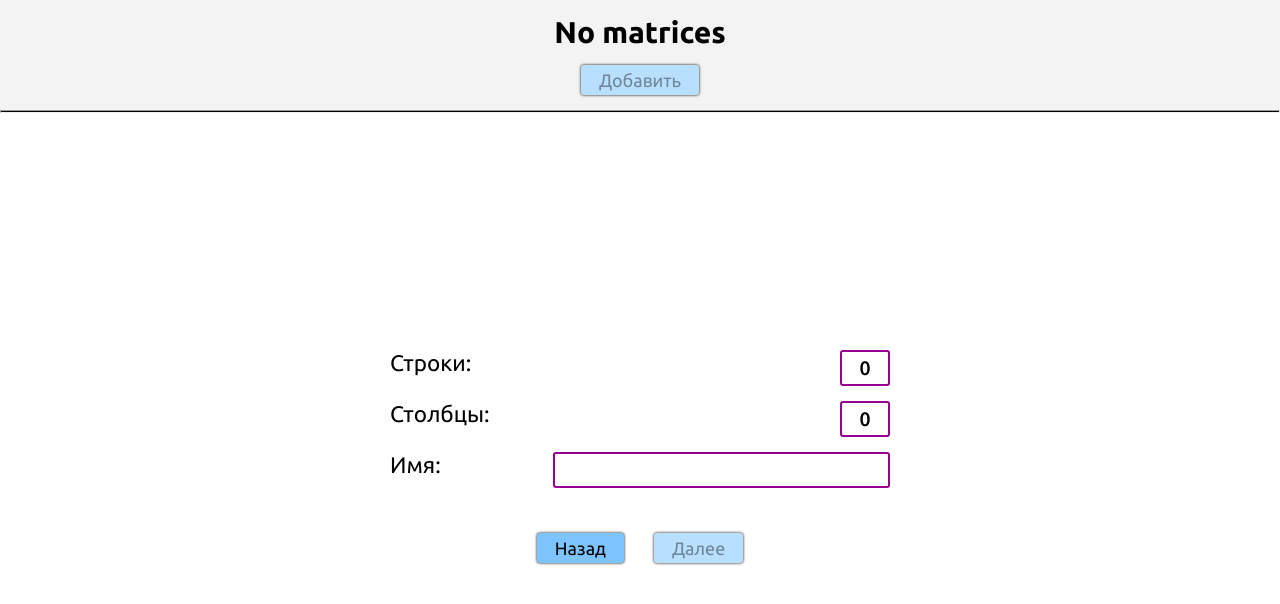
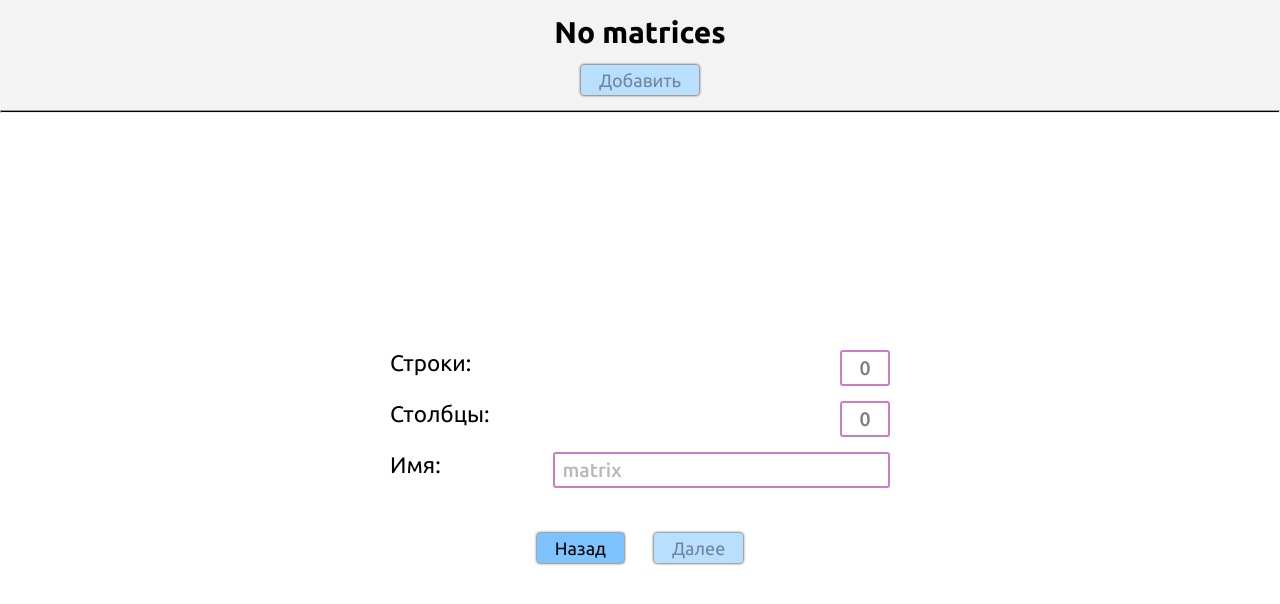
Before and after one commit to atomych/matrix, a Vue app: page / in a window 1280 px wide. Both pictures are taken after typing "Sample" into the empty fields and a click on the button "Добавить". Shown: the top 604 px of the page. Built offline with nearby package versions, Linux system fonts and the light colour scheme.

Commit message:
update design, create linearParser, create validator, + some features

```diff
--- a/src/App.vue
+++ b/src/App.vue
@@ -15,6 +15,8 @@
       v-if="state == 'start'"
       :matrices="list"
       :selected="selected"
+      @unselected="selected = ''"
+      @used-matrices="highlight"
     />
   </main>
 </template>
@@ -32,8 +34,8 @@
 import MatricesList from "./components/MatricesList.vue";
 import CreateMatrix from "./components/CreateMatrix.vue";
 import ComputedMatrices from "./components/ComputedMatrices.vue";
-import { Matrix } from "./Matrix.js";
-import { setList, getList } from "./localStorage.js";
+import { Matrix } from "./js/Matrix.js";
+import { setList, getList } from "./js/localStorage.js";
 
 export default {
   data() {
@@ -48,6 +50,10 @@ export default {
     MatricesList,
     CreateMatrix,
     ComputedMatrices,
+  },
+
+  provide: {
+    ALPHABET: "ABCDEFGHIJKLMNOPQRSTUVWXYZabcdefghijklmnopqrstuvwxyz1234567890",
   },
 
   created() {
@@ -65,6 +71,7 @@ export default {
       const newMatrix = {
         name: obj.name,
         source: new Matrix(obj.source),
+        used: false,
       };
 
       this.list = [...this.list, newMatrix];
@@ -76,6 +83,16 @@ export default {
     selectMatrix(name) {
       this.selected = name;
     },
+
+    highlight(names) {
+      for (let item of this.list) {
+        if (names.indexOf(item.name) != -1) {
+          item.used = true;
+        } else {
+          item.used = false;
+        }
+      }
+    },
   },
 };
 </script>
--- a/src/components/ComputedMatrices.vue
+++ b/src/components/ComputedMatrices.vue
@@ -108,7 +108,8 @@
 </style>
 
 <script>
-import { Matrix } from "../Matrix";
+// import { Matrix } from "../js/Matrix";
+import { operandsList, actionsList } from "../js/linearParser";
 
 export default {
   data() {
@@ -116,8 +117,6 @@ export default {
       expression: "",
       names: [],
       answer: "Результат вычислений...",
-      ALPHABET:
-        "ABCDEFGHIJKLMNOPQRSTUVWXYZabcdefghijklmnopqrstuvwxyz1234567890",
     };
   },
 
@@ -133,6 +132,13 @@ export default {
     },
   },
 
+  emits: {
+    unselected: null,
+    "used-matrices": null,
+  },
+
+  inject: ["ALPHABET"],
+
   watch: {
     matrices() {
       for (let item of this.matrices) {
@@ -142,92 +148,21 @@ export default {
     selected() {
       this.expression += this.selected;
       this.$refs.input.focus();
+      this.$emit("unselected");
+    },
+    expression() {
+      if (this.expression == "") this.answer = "Результат вычислений...";
+
+      const used = operandsList(this.expression, this.ALPHABET);
+      this.$emit("used-matrices", used);
     },
   },
 
   methods: {
     calculate() {
-      let temp1 = "";
-      let temp2 = "";
-      let sign = "";
-      let current = 1;
-      let complete = false;
+      const actions = actionsList(this.expression, this.ALPHABET);
 
-      for (let index = 0; index < this.expression.length; index++) {
-        if (this.ALPHABET.includes(this.expression[index])) {
-          if (current == 1) temp1 += this.expression[index];
-          if (current == 2) temp2 += this.expression[index];
-        }
-
-        if ("+-*".includes(this.expression[index])) {
-          sign = this.expression[index];
-          current = 2;
-        }
-
-        let mtrx1 = this.names.indexOf(temp1) != -1;
-        let mtrx2 = this.names.indexOf(temp2) != -1;
-
-        if (mtrx1 && mtrx2) {
-          complete = true;
-        }
-
-        if (mtrx1 && !mtrx2) {
-          if (
-            temp2 ==
-              temp2
-                .split("")
-                .filter((i) => "1234567890".includes(i))
-                .join("") &&
-            temp2 != ""
-          ) {
-            complete = true;
-            sign = "*n";
-          }
-        }
-
-        if (mtrx2 && !mtrx1) {
-          if (
-            temp1 ==
-              temp1
-                .split("")
-                .filter((i) => "1234567890".includes(i))
-                .join("") &&
-            temp2 != ""
-          ) {
-            complete = true;
-            sign = "*n";
-            let temp = temp1;
-            temp1 = temp2;
-            temp2 = temp;
-          }
-        }
-
-        if (complete) {
-          let item1 = this.matrices.filter((i) => i.name == temp1)[0].source;
-          let item2;
-          if (!isNaN(temp2)) {
-            item2 = temp2;
-          } else {
-            item2 = this.matrices.filter((i) => i.name == temp2)[0].source;
-          }
-
-          if (sign == "+") temp1 = Matrix.sum(item1, item2);
-          if (sign == "-") temp1 = Matrix.residual(item1, item2);
-          if (sign == "*") temp1 = Matrix.multi(item1, item2);
-          if (sign == "*n") temp1 = Matrix.multiNumber(item1, item2);
-
-          if (!(temp1 instanceof Matrix)) {
-            this.log("Ошибка!", false);
-            break;
-          }
-
-          temp2 = "";
-          sign = "";
-          complete = false;
-        }
-      }
-
-      this.log(temp1, true);
+      console.log(actions);
     },
 
     log(data, type) {
--- a/src/components/CreateMatrix.vue
+++ b/src/components/CreateMatrix.vue
@@ -2,21 +2,23 @@
   <section class="wrapper">
     <div class="settings" v-if="state == 'settings'">
       <div class="item">
-        <span class="text">Строки: </span><input type="number" v-model="rows" />
+        <span class="text">Строки: </span
+        ><input type="number" v-model="rows" placeholder="matrix" />
       </div>
       <div class="item">
         <span class="text">Столбцы: </span
         ><input type="number" v-model="cols" />
       </div>
       <div class="item">
-        <span class="text">Имя: </span><input type="text" v-model="name" />
+        <span class="text">Имя: </span
+        ><input type="text" v-model="name" placeholder="matrix" />
       </div>
       <div class="control">
         <button class="btn" @click="$emit('back')">Назад</button>
         <button
           class="btn"
           @click="create()"
-          :disabled="rows == 0 || cols == 0 || name == ''"
+          :disabled="rows == 0 || cols == 0 || name == '' || invalid"
         >
           Далее
         </button>
@@ -86,8 +88,11 @@
         text-align: center;
       }
 
+      opacity: 0.5;
+
       &:focus {
         outline: none;
+        opacity: 1;
       }
     }
   }
@@ -165,6 +170,8 @@
 </style>
 
 <script>
+import { validator } from "../js/validator";
+
 export default {
   data() {
     return {
@@ -173,12 +180,51 @@ export default {
       rows: 0,
       name: "",
       list: [],
+      invalid: false,
     };
   },
 
   emits: {
     "create-matrix": (value) => typeof value == "object",
     back: null,
+  },
+
+  inject: ["ALPHABET"],
+
+  watch: {
+    cols() {
+      const check = validator(this.cols, { type: "number", max: 10 });
+
+      if (check.res == false) {
+        this.invalid = true;
+      } else {
+        this.invalid = false;
+      }
+    },
+
+    rows() {
+      const check = validator(this.rows, { type: "number", max: 10 });
+
+      if (check.res == false) {
+        this.invalid = true;
+      } else {
+        this.invalid = false;
+      }
+    },
+
+    name() {
+      const check = validator(this.name, {
+        type: "string",
+        len: 7,
+        symbols: this.ALPHABET,
+      });
+
+      if (check.res == false) {
+        this.invalid = true;
+      } else {
+        this.invalid = false;
+      }
+    },
   },
 
   methods: {
--- a/src/components/MatricesList.vue
+++ b/src/components/MatricesList.vue
@@ -5,6 +5,7 @@
         class="matrix"
         v-for="(item, idx) in paginatedList"
         :key="idx"
+        :class="{ used: item.used }"
         @click="$emit('select-matrix', item.name)"
       >
         <header class="title">
@@ -83,6 +84,7 @@
     cursor: pointer;
 
     background-color: #fff;
+    opacity: 0.4;
 
     transition: all 0.2s linear;
 
@@ -93,6 +95,10 @@
 
     &:first-child {
       margin-left: 0;
+    }
+
+    &.used {
+      opacity: 1;
     }
 
     .title {
--- /dev/null
+++ b/src/js/linearParser.js
@@ -0,0 +1,28 @@
+export function operandsList(string, symbols) {
+  const result = [];
+  let temp = "";
+
+  for (let index = 0; index < string.length; index++) {
+    if (symbols.includes(string[index])) {
+      temp += string[index];
+      continue;
+    }
+
+    if (temp != "") {
+      result.push(temp);
+      temp = "";
+    }
+  }
+
+  if (temp != "") result.push(temp);
+
+  return result;
+}
+
+export function actionsList(string, symbols) {
+  const result = [];
+
+  // алгоритм парсинга
+
+  return result, string, symbols;
+}
--- /dev/null
+++ b/src/js/validator.js
@@ -0,0 +1,43 @@
+// value - что надо проверить
+// settings - объект
+//  {
+//    type - string, number
+//    len - максимальная длина
+//    max - маскимальное значение (для number)
+//    symbols - алфавит допустимых символов
+//  }
+//
+//
+export function validator(value, settings) {
+  const result = { res: true };
+
+  if (settings.type == "string") {
+    if (settings.len && value.length > settings.len) {
+      result.res = false;
+      result.mes = `Введенное значение по длине превышает норму в ${settings.len} символов!`;
+    }
+
+    if (settings.symbols) {
+      if ("0123456789".includes(value[0])) {
+        result.res = false;
+        result.mes = `Введенное значение начинается с цифры: ${value[0]}!`;
+      }
+
+      for (let index = 0; index < value.length; index++) {
+        if (!settings.symbols.includes(value[index])) {
+          result.res = false;
+          result.mes = `В вашей записи есть недопустимый символ: ${value[index]}!`;
+        }
+      }
+    }
+  }
+
+  if (settings.type == "number") {
+    if (settings.max && value > settings.max) {
+      result.res = false;
+      result.mes = `Введенное значение превышает допустимое: ${settings.len}!`;
+    }
+  }
+
+  return result;
+}
```
Also changed, not shown: src/js/Matrix.js (renamed from src/Matrix.js), src/js/localStorage.js (renamed from src/localStorage.js).
